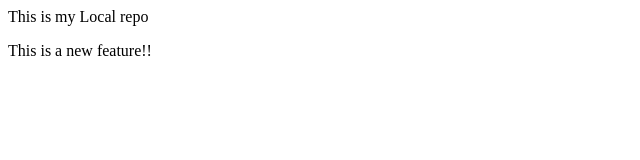
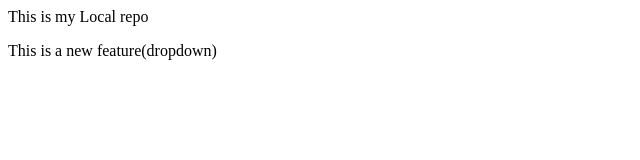
Before and after one commit to Trinashis1327/LocalRepo, a plain HTML site: page index.html in a window 1280 px wide. Shown: the full height of the page, 0-640 px from the left. Drawn offline with Linux system fonts and the light colour scheme.

```diff
--- a/index.html
+++ b/index.html
@@ -1,2 +1,2 @@
 <p>This is my Local repo</p>
-<p>This is a new feature!!</p>
+<p>This is a new feature(dropdown)</p>
```
